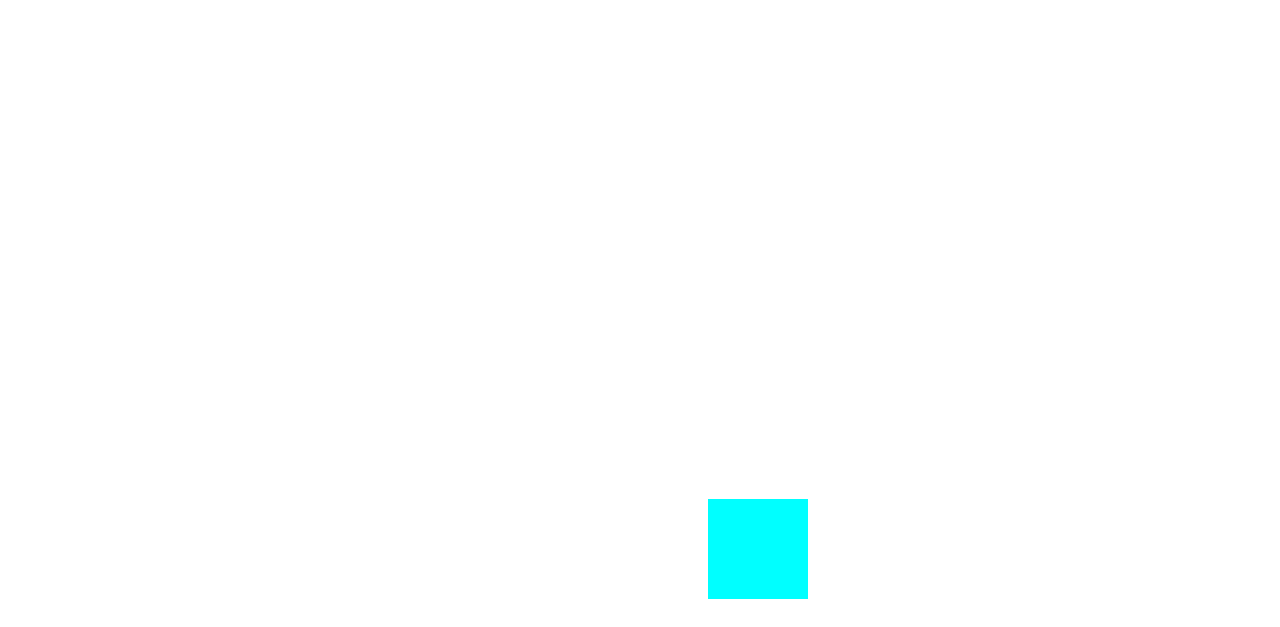
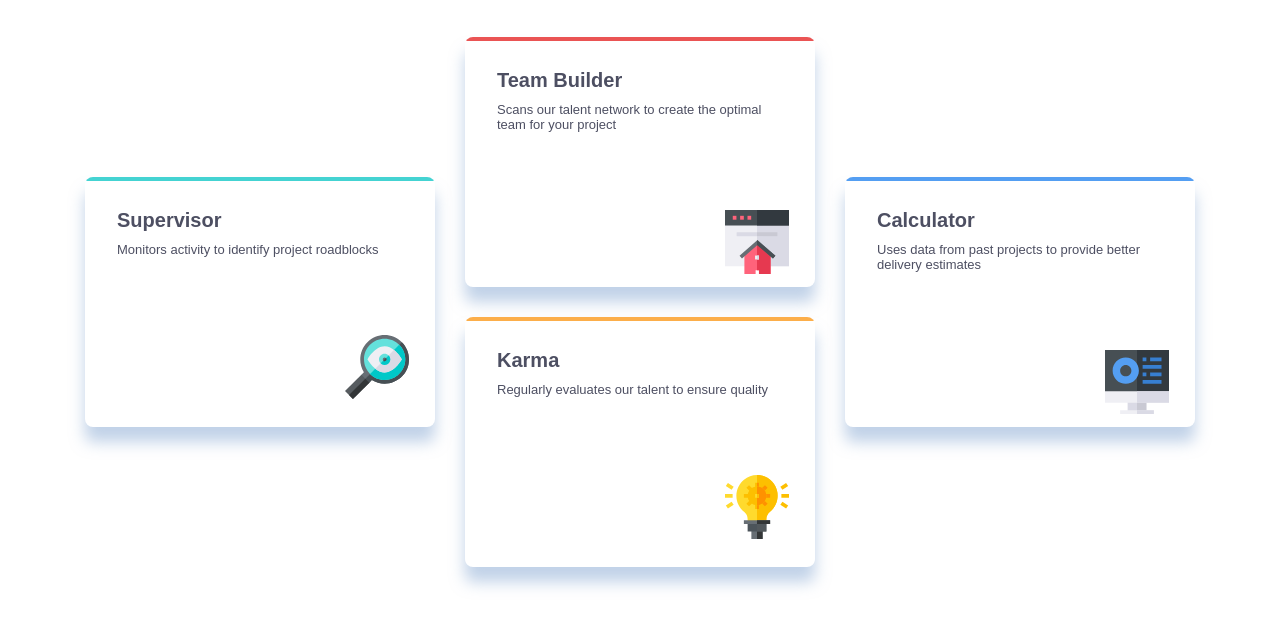
Before and after one commit to Mariamk29/DAVALEBA10, a plain HTML site: page index.html in a window 1280 px wide. Shown: the part 201-828 px from the top of the page. Before the commit the page ends 800 px from the top, so only its background shows below. Drawn offline with Linux system fonts and the light colour scheme.

Commit message:
DAVALEBA10

```diff
--- a/index.html
+++ b/index.html
@@ -1,12 +1,60 @@
 <!DOCTYPE html>
 <html lang="en">
-<head>
-    <meta charset="UTF-8">
-    <meta name="viewport" content="width=device-width, initial-scale=1.0">
-    <link rel="stylesheet" href="./style.css">
+  <head>
+    <meta charset="UTF-8" />
+    <meta name="viewport" content="width=device-width, initial-scale=1.0" />
+    <link rel="stylesheet" href="./style.css" />
     <title>Document</title>
-</head>
-<body>
-  <div class="box"></div>
-</body>
+  </head>
+  <body>
+    <div class="header">
+      <p class="bigtext">Reliable, efficient delivery</p>
+      <p class="mediumtext">Powered by Technology</p>
+      <p class="smalltext">
+        Our Artificial Intelligence powered tools use millions of project data
+        points to ensure that your project is successful
+      </p>
+    </div>
+    <div class="container">
+      <div class="box">
+        <div class="text1">
+          <p class="innertext1">Supervisor</p>
+          <p class="innertext2">
+            Monitors activity to identify project roadblocks
+          </p>
+        </div>
+        <img class="img1" src="./030-search.svg" alt="search" />
+      </div>
+      <div class="middlebox">
+        <div class="box">
+          <div class="text2">
+            <p class="innertext1">Team Builder</p>
+            <p class="innertext2">
+              Scans our talent network to create the optimal team for your
+              project
+            </p>
+          </div>
+          <img class="img1" src="./002-homepage.svg" alt="search" />
+        </div>
+        <div class="box">
+          <div class="text3">
+            <p class="innertext1">Karma</p>
+            <p class="innertext2">
+              Regularly evaluates our talent to ensure quality
+            </p>
+          </div>
+          <img class="img1" src="./009-idea.svg" alt="search" />
+        </div>
+      </div>
+      <div class="box">
+        <div class="text4">
+          <p class="innertext1">Calculator</p>
+          <p class="innertext2">
+            Uses data from past projects to provide better delivery estimates
+          </p>
+        </div>
+        <img class="img1" src="./045-software.svg" alt="search" />
+      </div>
+    </div>
+  </body>
 </html>
--- a/style.css
+++ b/style.css
@@ -1,36 +1,179 @@
-.box {
-    width: 100px;
-    height: 100px;
-    background-color: aqua;
-    animation-name: colorChange;
-    animation-duration: 5s;
-    animation-iteration-count: infinite;
-    animation-delay: 2s;
-    position: absolute;
-    animation-timing-function: linear;
-    top: 0%;
-    left: 0%;
+* {
+    margin: 0;
+    box-sizing: border-box;
+}
+body {
+    display: flex;
+    justify-content: center;
+    flex-direction: column;
+    align-items: center;
+    padding-bottom: 60px;
+}
+.header {
+    width: 460px;
+    font-family: 'Poppins', sans-serif;
+    display: flex;
+    justify-content: center;
+    flex-direction: column;
+    align-items: center;
+    margin-top: 40px;
+}
+.bigtext {
+    font-size: 36px;
+    font-weight: 275;
+    color: rgba(77, 79, 98, 1);
+    line-height: 54px;
+    letter-spacing: 0.25px;
+    text-align: left;
+    text-align: center;
+
+}
+.mediumtext {
+    font-size: 36px;
+    font-weight: 600;
+    color: rgba(77, 79, 98, 1);
+line-height: 54px;
+letter-spacing: 0.25px;
+text-align: center;
 }
 
- @keyframes colorChange {
-    0% {
-        left: 0%;
+.smalltext {
+font-size: 15px;
+font-weight: 400;
+line-height: 25px;
+letter-spacing: 0.104px;
+text-align: center;
+text-decoration-skip-ink: none;
+color: rgba(77, 79, 98, 1);
+}
+.text1 {
+    display: flex;
+    flex-direction: column;
+    gap: 10px;
+    padding-left: 32px;
+    padding-top: 32px;
+}
+.box {
+    width: 350px;
+    height: 250px;
+    background-color: rgb(255, 255, 255);
+    box-shadow: 0px 15px 15px rgba(131, 166, 210, 0.5);
+    border-radius: 8px;
+    position: relative;
+    overflow: hidden;
+
+}
+.img1 {
+    padding-left: 260px;
+    padding-top: 60px;
+}
+.container {
+    display: flex;
+    justify-content: center;
+    align-items: center;
+    gap: 30px;
+    margin-top: 40px;
+}
+.middlebox {
+    display: flex;
+    justify-content: center;
+    align-items: center;
+    flex-direction: column;
+    gap: 30px;
+}
+.text1 {
+    font-family: 'Poppins', sans-serif;
+    color: rgba(77, 79, 98, 1);
+    border-radius: 8px;
+
+}
+.text2 {
+    font-family: 'Poppins', sans-serif;
+    color: rgba(77, 79, 98, 1);
+    border-radius: 8px;
+    display: flex;
+    flex-direction: column;
+    gap: 10px;
+    padding-left: 32px;
+    padding-top: 32px;
+
+}
+.text3 {
+    font-family: 'Poppins', sans-serif;
+    color: rgba(77, 79, 98, 1);
+    border-radius: 8px;
+    display: flex;
+    flex-direction: column;
+    gap: 10px;
+    padding-left: 32px;
+    padding-top: 32px;
+
+}
+.text4 {
+    font-family: 'Poppins', sans-serif;
+    color: rgba(77, 79, 98, 1);
+    border-radius: 8px;
+    display: flex;
+    flex-direction: column;
+    gap: 10px;
+    padding-left: 32px;
+    padding-top: 32px;
+
+}
+.innertext1 {
+    font-family: 'Poppins', sans-serif;
+    color: rgba(77, 79, 98, 1);
+    font-weight: 600;
+    font-size: 20px;
+}
+.innertext2 {
+    font-family: 'Poppins', sans-serif;
+    color: rgba(77, 79, 98, 1);
+    font-weight: 200;
+    font-size: 13px;
+    width: 286px;
+}
+.img1 {
+    padding-left: 260px;
+    padding-top: 78px;
+}
+.text1::after {
+content: "";
+width: 100%;
+height: 4px;
+background-color: rgba(68, 211, 210, 1);
+top: 0;
+left: 0;
+position: absolute;
+overflow: hidden;
+}
+.text2::after {
+    content: "";
+    width: 100%;
+    height: 4px;
+    background-color:rgba(234, 84, 84, 1);
+    top: 0;
+    left: 0;
+    position: absolute;
+    overflow: hidden;
     }
-    25% {
-        left: calc(100% - 100px);
-        top: 0%;
+.text4::after {
+    content: "";
+    width: 100%;
+    height: 4px;
+    background-color:rgba(84, 158, 242, 1);
+    top: 0;
+    left: 0;
+    position: absolute;
+    overflow: hidden;
     }
-    50% {
-        left: calc(100% - 100px);
-        top: calc(100% - 100px);
-
-    }
-    75% {
-        top: calc(100% - 100px);
-       left: 0%;
-    }
-    100% {
-        left: 0%;
-        top: 0%;
-    }
- }
+.text3::after {
+        content: "";
+        width: 100%;
+        height: 4px;
+        background-color: rgba(252, 174, 74, 1);
+        top: 0;
+        left: 0;
+        position: absolute;
+        overflow: hidden;
+        }
```
Also changed, not shown: 002-homepage.svg (added), 009-idea.svg (added), 030-search.svg (added), 045-software.svg (added).
